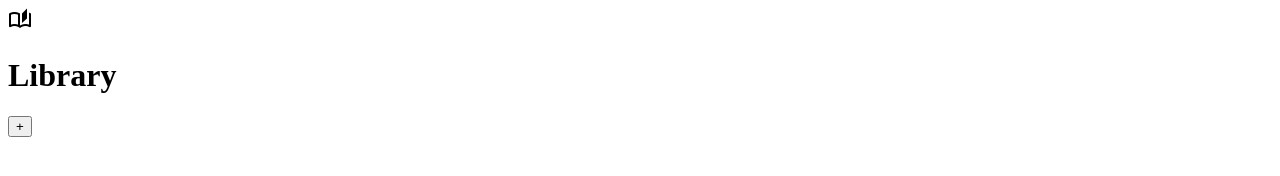
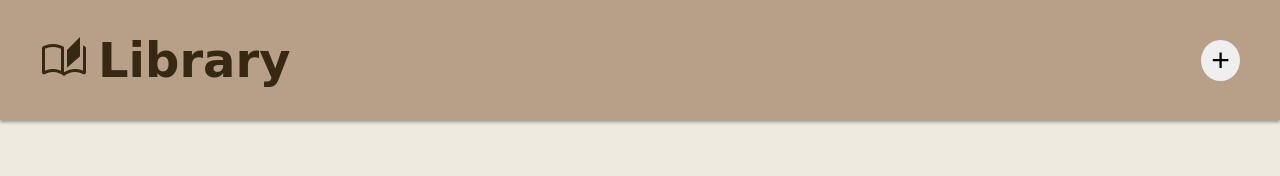
Before and after one commit to shielamarieee/library, a plain HTML site: page index.html in a window 1280 px wide. Drawn offline with nearby package versions, Linux system fonts and the light colour scheme; a web font is replaced by a local one.

Commit message:
add styling on the header

```diff
--- a/index.html
+++ b/index.html
@@ -7,6 +7,9 @@
     <title>Library</title>
     <link rel="stylesheet" href="style.css">
     <link rel="stylesheet" href="https://fonts.googleapis.com/css2?family=Material+Symbols+Outlined:opsz,wght,FILL,GRAD@20..48,100..700,0..1,-50..200" />
+    <link rel="preconnect" href="https://fonts.googleapis.com">
+    <link rel="preconnect" href="https://fonts.gstatic.com" crossorigin>
+    <link href="https://fonts.googleapis.com/css2?family=Bilbo+Swash+Caps&display=swap" rel="stylesheet">
 </head>
 <body>
     <header class="header">
--- a/style.css
+++ b/style.css
@@ -0,0 +1,65 @@
+* {
+    margin: 0;
+    padding: 0;
+    box-sizing: border-box;
+}
+
+:root {
+    --header-color: #b89f87;
+    --content-color: #eeeadf;
+    --box-shadow: 0 2px 4px 0 rgba(0,0,0,.2), 0 2px 3px 0 rgba(0,0,0,.2);
+}
+
+/* Header */
+.header {
+    min-height: 15vh;
+    min-width: 100vw;
+    background-color: var(--header-color);
+    box-shadow: var(--box-shadow);
+    position: relative;
+    z-index: 1;
+}
+.container {
+    display: flex;
+    align-items: center;
+    justify-content: space-between;
+    padding: 0 40px;
+}
+
+.logo {
+    min-height: 15vh;
+    display: flex;
+    align-items: center;
+    gap: 10px;
+    color: #362813;
+}
+
+.logo span {
+    font-size: 3rem;
+}
+
+.title {
+    font-family: 'Bilbo Swash Caps', cursive;
+    font-size: 3rem;
+}
+
+.add-book-btn {
+    border: none;
+    font-size: 2rem;
+    border-radius: 50%;
+    padding: 2px 10px;
+}
+
+.add-book-btn:hover {
+    cursor: pointer;
+    background-color: #e0dede;
+}
+
+
+
+/* Main Content */
+.main-container {
+    min-height: 100vh;
+    min-width: 100vw;
+    background-color: var(--content-color);
+}
```
